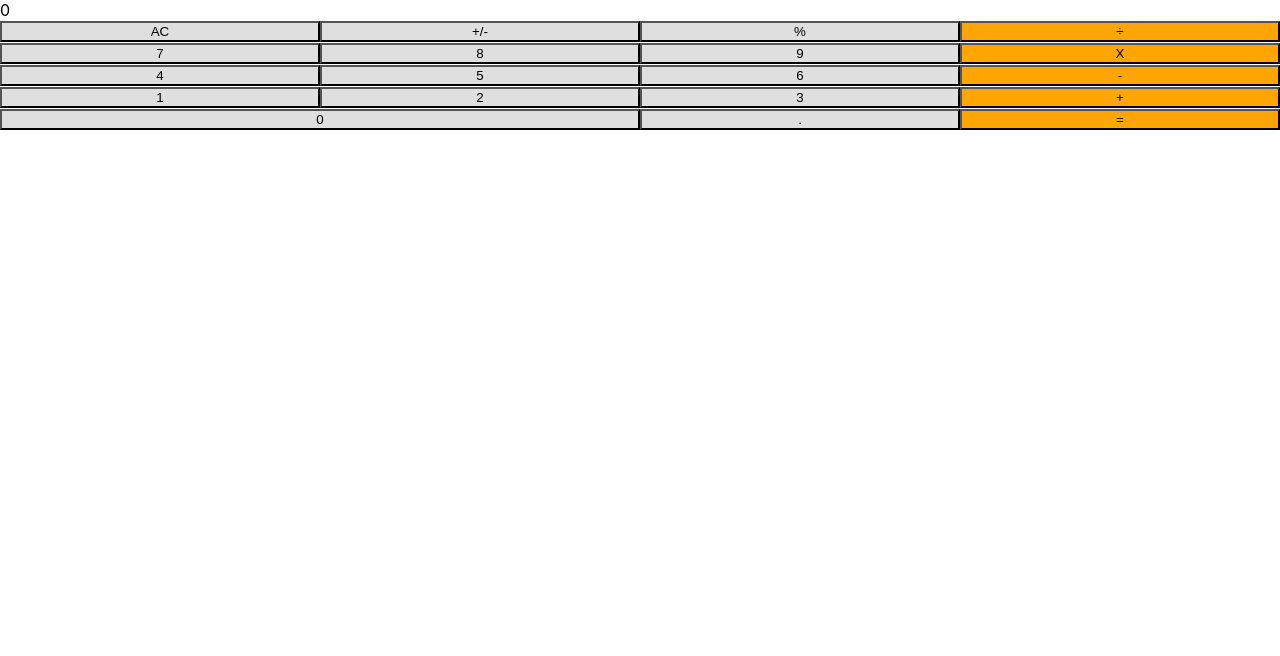
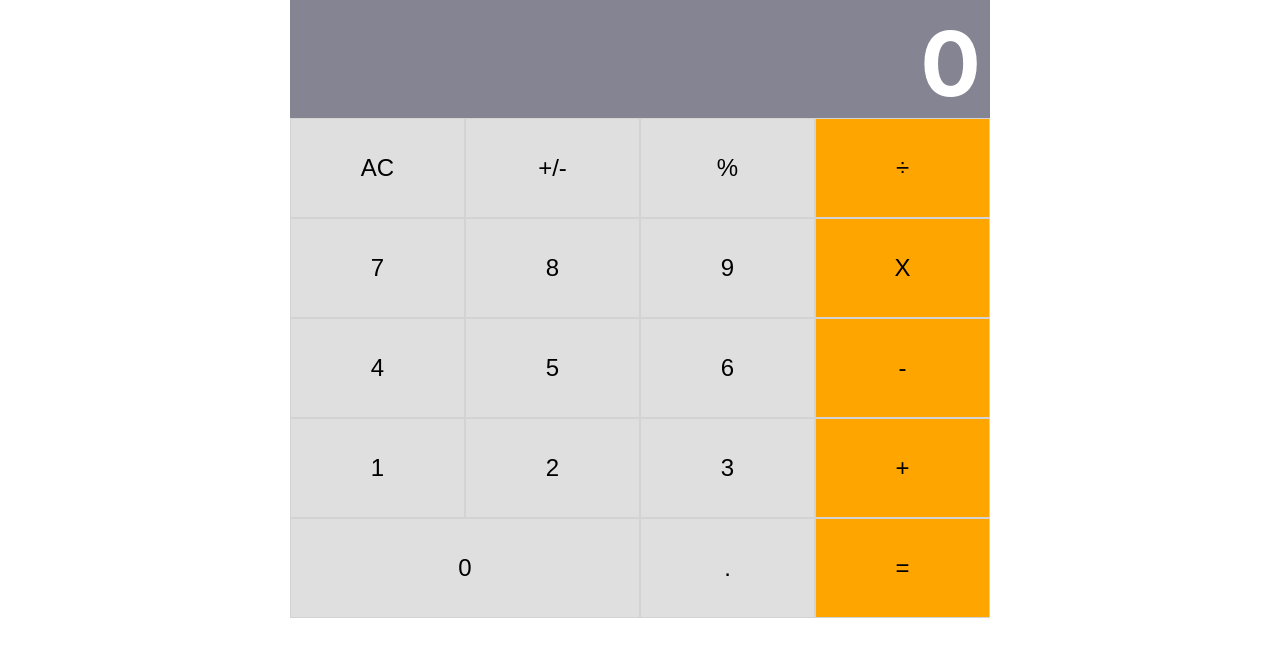
Before and after one commit to Azeem838/calculator-app, a React (Create React App) app: page / in a window 1280 px wide. Shown: the top 656 px of the page. Built offline with nearby package versions, Linux system fonts and the light colour scheme.

Commit message:
add styling for calculator buttons

```diff
--- a/src/index.css
+++ b/src/index.css
@@ -1,27 +1,44 @@
 body {
   margin: 0;
-  font-family:
-    -apple-system,
-    BlinkMacSystemFont,
-    'Segoe UI',
-    'Roboto',
-    'Oxygen',
-    'Ubuntu',
-    'Cantarell',
-    'Fira Sans',
-    'Droid Sans',
-    'Helvetica Neue',
+  font-family: -apple-system, BlinkMacSystemFont, 'Segoe UI', 'Roboto', 'Oxygen',
+    'Ubuntu', 'Cantarell', 'Fira Sans', 'Droid Sans', 'Helvetica Neue',
     sans-serif;
   -webkit-font-smoothing: antialiased;
   -moz-osx-font-smoothing: grayscale;
 }
 
 code {
-  font-family:
-    source-code-pro,
-    Menlo,
-    Monaco,
-    Consolas,
-    'Courier New',
+  font-family: source-code-pro, Menlo, Monaco, Consolas, 'Courier New',
     monospace;
 }
+
+#calculator {
+  width: 700px;
+  margin: 0 auto;
+}
+
+#result {
+  background: #848492;
+  height: 100px;
+  font-weight: bold;
+  color: white;
+  text-align: right;
+  font-size: 90px;
+  padding: 0.1em;
+}
+
+#buttons {
+  display: flex;
+  flex-direction: column;
+}
+
+#buttons > * {
+  height: 100px;
+  display: flex;
+  justify-content: space-between;
+}
+
+#buttons > * > * {
+  font-size: 1.5em;
+  border: 1px solid lightgray;
+}
```
